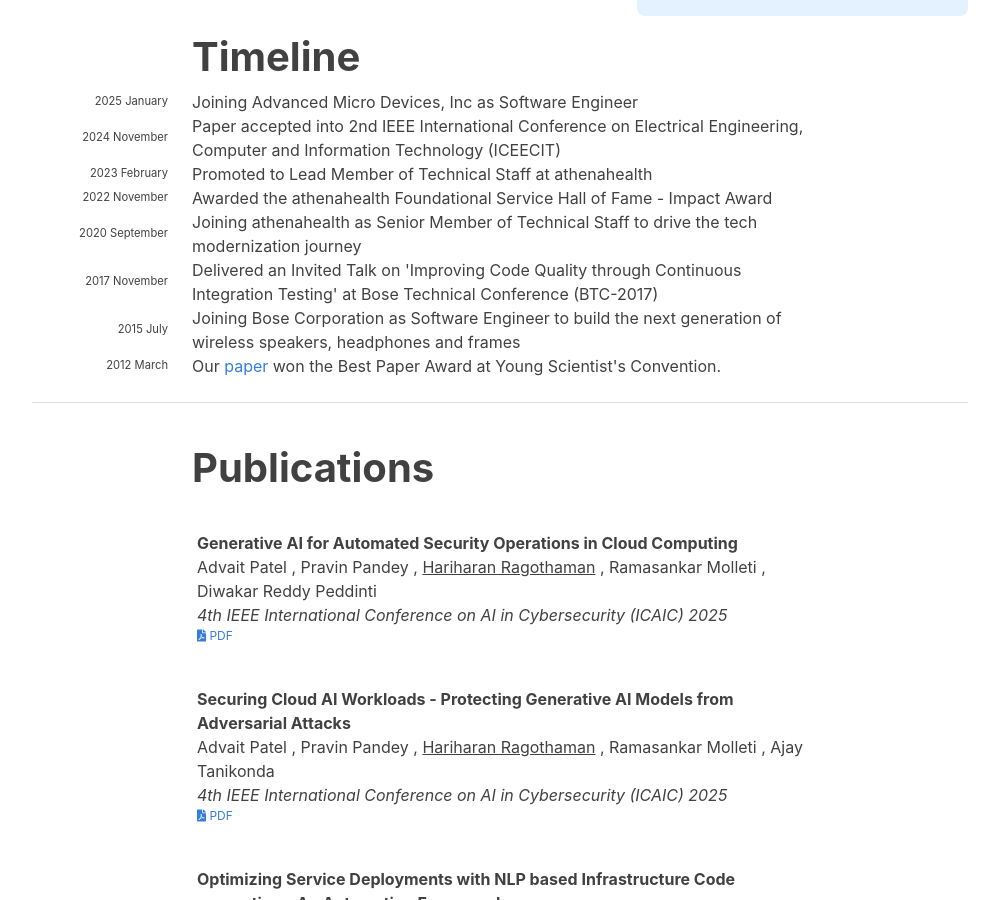
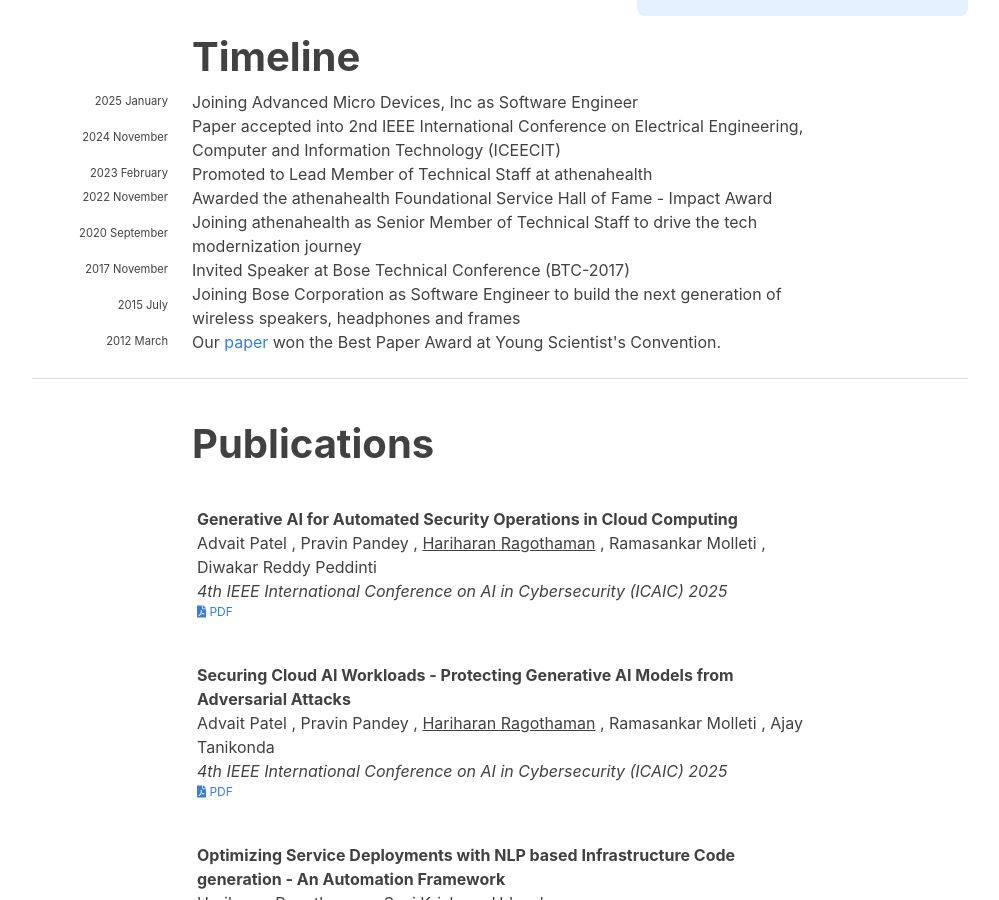
Before and after one commit to hariharanragothaman/hariharanragothaman.github.io, a Jekyll site: the page built from index.md, in a window 1280 px wide and 900 px high, scrolled down 796 px. Shown: the whole window, without its empty margins (140-1139 px from the left). Built offline with Jekyll 4.4.1, drawn with Linux system fonts in a browser that asks for light colours; nearby versions of some CDN libraries; some web fonts are replaced.

Commit message:
Polishes and Updates

```diff
--- a/_data/news.yaml
+++ b/_data/news.yaml
@@ -20,7 +20,7 @@
 
 - year: 2017
   year-extra: November
-  description: Delivered an Invited Talk on 'Improving Code Quality through Continuous Integration Testing' at Bose Technical Conference (BTC-2017)
+  description: Invited Speaker at  Bose Technical Conference (BTC-2017)
 
 - year: 2015
   year-extra: July
```
